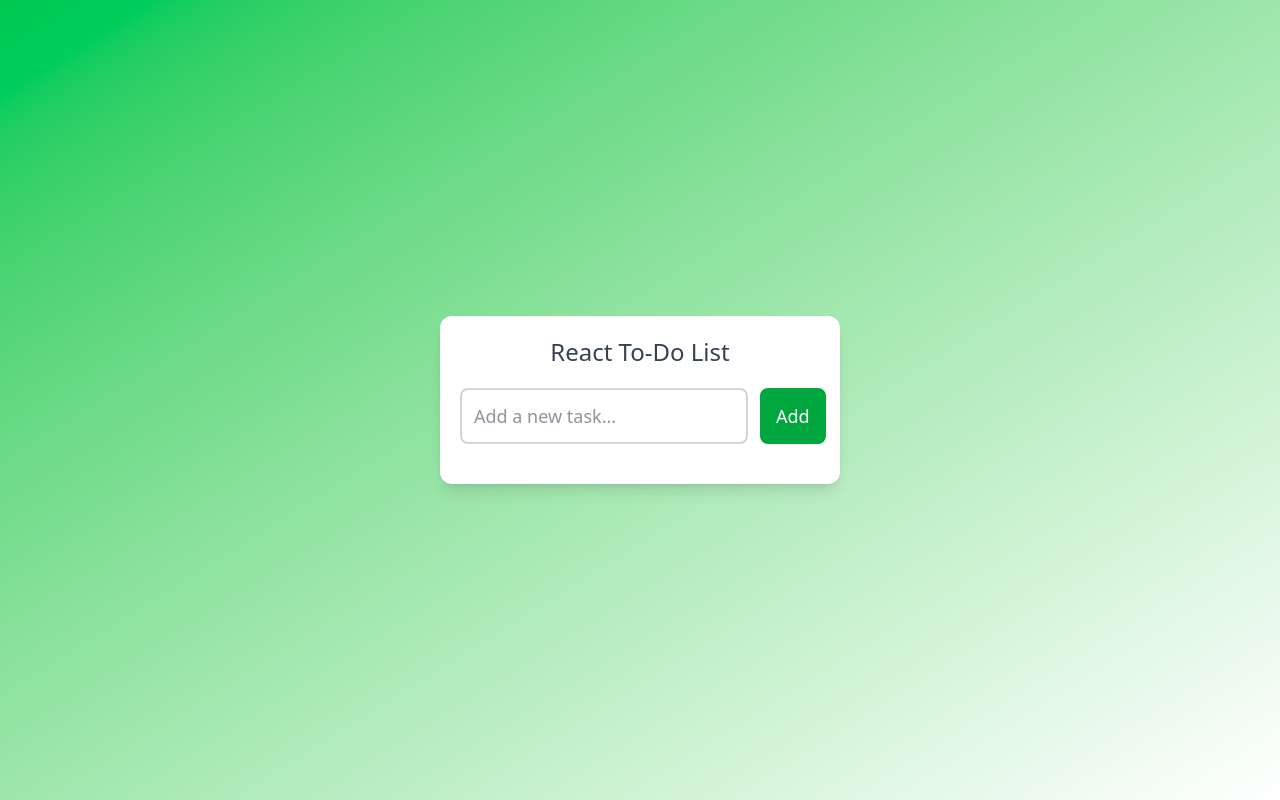
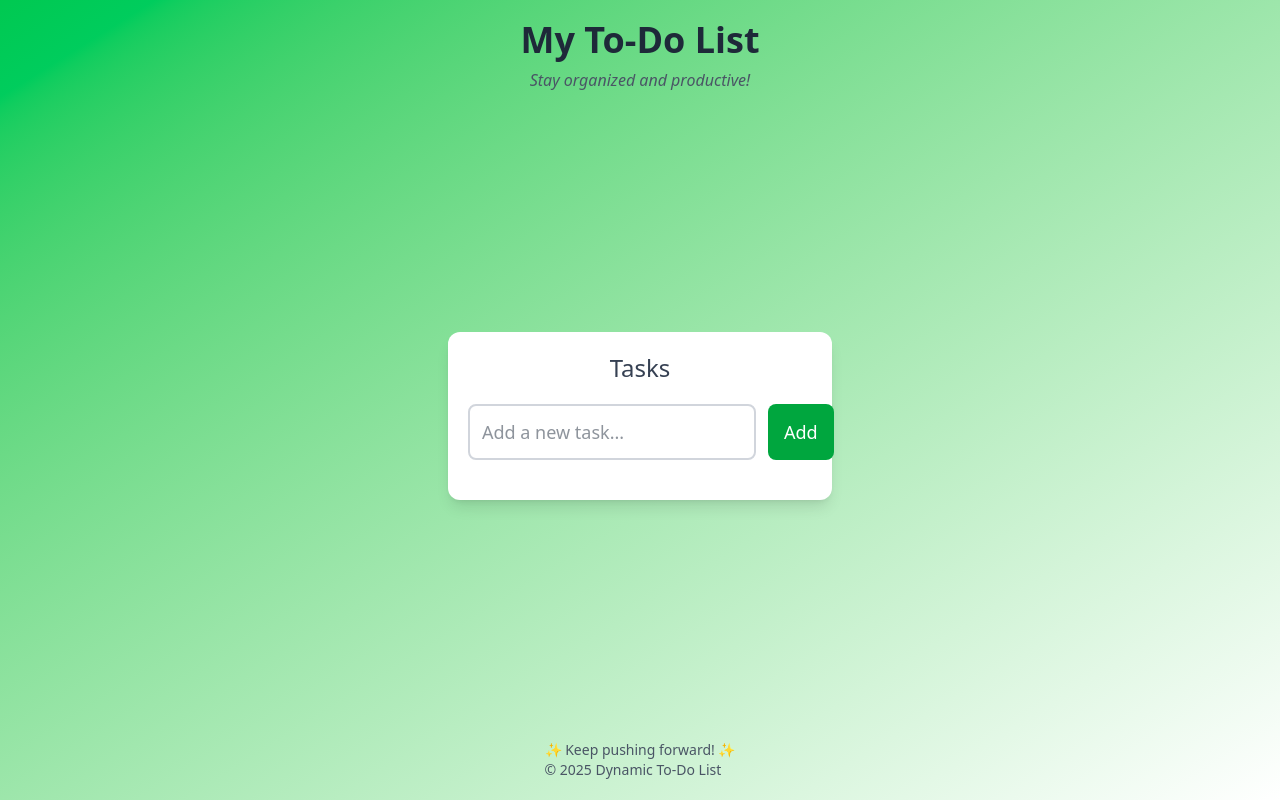
Before and after one commit to ShouryaBatra/dynamic-todo-list-react, a React (Vite) app: page / in a window 1280 px wide. Built offline with nearby package versions, Linux system fonts and the light colour scheme.

Commit message:
add header and footer

```diff
--- a/src/App.jsx
+++ b/src/App.jsx
@@ -23,9 +23,18 @@ function App() {
   };
 
   return (
-    <div className="flex justify-center items-center h-screen m-0 text-gray-800 bg-gradient-to-br from-green-500 to-white font-inter">
-      <div className="bg-white p-5 rounded-xl shadow-lg w-100 text-center transition-transform duration-300 ease-in-out hover:shadow-2xl hover:-translate-y-2">
-        <h1 className="text-2xl mb-5 text-gray-700">React To-Do List</h1>
+    <div className="flex flex-col justify-between items-center min-h-screen m-0 text-gray-800 bg-gradient-to-br from-green-500 to-white font-inter p-5">
+      {/* Header */}
+      <header className="text-center mb-5">
+        <h1 className="text-4xl font-bold text-gray-800">My To-Do List</h1>
+        <p className="text-gray-600 italic mt-2">
+          Stay organized and productive!
+        </p>
+      </header>
+
+      {/* Main Content */}
+      <div className="bg-white p-5 rounded-xl shadow-lg w-96 text-center transition-transform duration-300 ease-in-out hover:shadow-2xl hover:-translate-y-2">
+        <h2 className="text-2xl mb-5 text-gray-700">Tasks</h2>
         <div className="flex gap-3 mb-5">
           <input
             type="text"
@@ -43,11 +52,13 @@ function App() {
         </div>
         <ul className="list-none p-0 mt-5 animate-fadeIn">
           {tasks.map((task, index) => (
-            <>
-              {!task.completed ? (
             <li
               key={index}
-                  className="flex justify-between items-center bg-gray-200 p-3 rounded-lg mt-2 cursor-pointer transition-transform duration-300 hover:bg-gray-300 hover:translate-x-1"
+              className={`flex justify-between items-center p-3 rounded-lg mt-2 cursor-pointer transition-transform duration-300 hover:bg-gray-300 hover:translate-x-1 ${
+                task.completed
+                  ? "bg-gray-200 text-gray-500 line-through opacity-70"
+                  : "bg-gray-200"
+              }`}
             >
               <span onClick={() => toggleTask(index)}>{task.text}</span>
               <button
@@ -57,24 +68,15 @@ function App() {
                 ❌
               </button>
             </li>
-              ) : (
-                <li
-                  key={index}
-                  className="flex justify-between items-center bg-gray-200 p-3 rounded-lg mt-2 cursor-pointer transition-transform duration-300 hover:bg-gray-300 hover:translate-x-1 completed text-gray-500 line-through"
-                >
-                  <span onClick={() => toggleTask(index)}>{task.text}</span>
-                  <button
-                    onClick={() => deleteTask(index)}
-                    className="bg-none border-none text-red-500 cursor-pointer text-xl transition duration-300 hover:text-red-400"
-                  >
-                    ❌
-                  </button>
-                </li>
-              )}
-            </>
           ))}
         </ul>
       </div>
+
+      {/* Footer */}
+      <footer className="mt-5 text-gray-600 text-sm">
+        <p>✨ Keep pushing forward! ✨</p>
+        <p>© {new Date().getFullYear()} Dynamic To-Do List</p>
+      </footer>
     </div>
   );
 }
```
Lines whose indentation alone changed are shown as unchanged.
